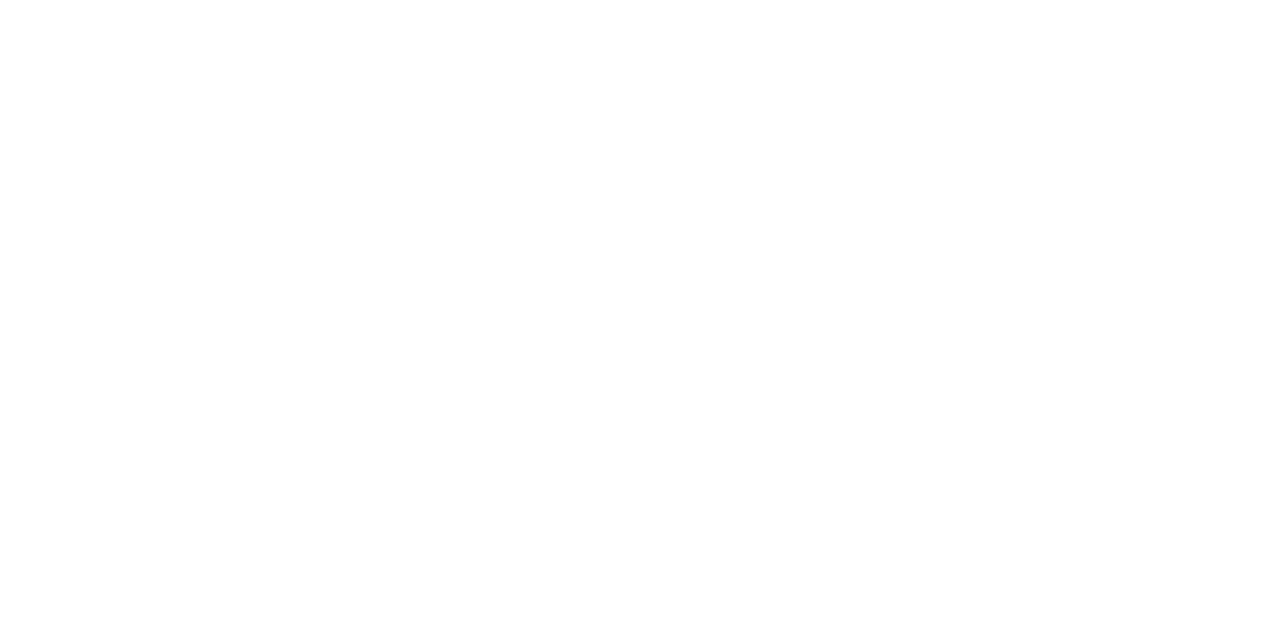
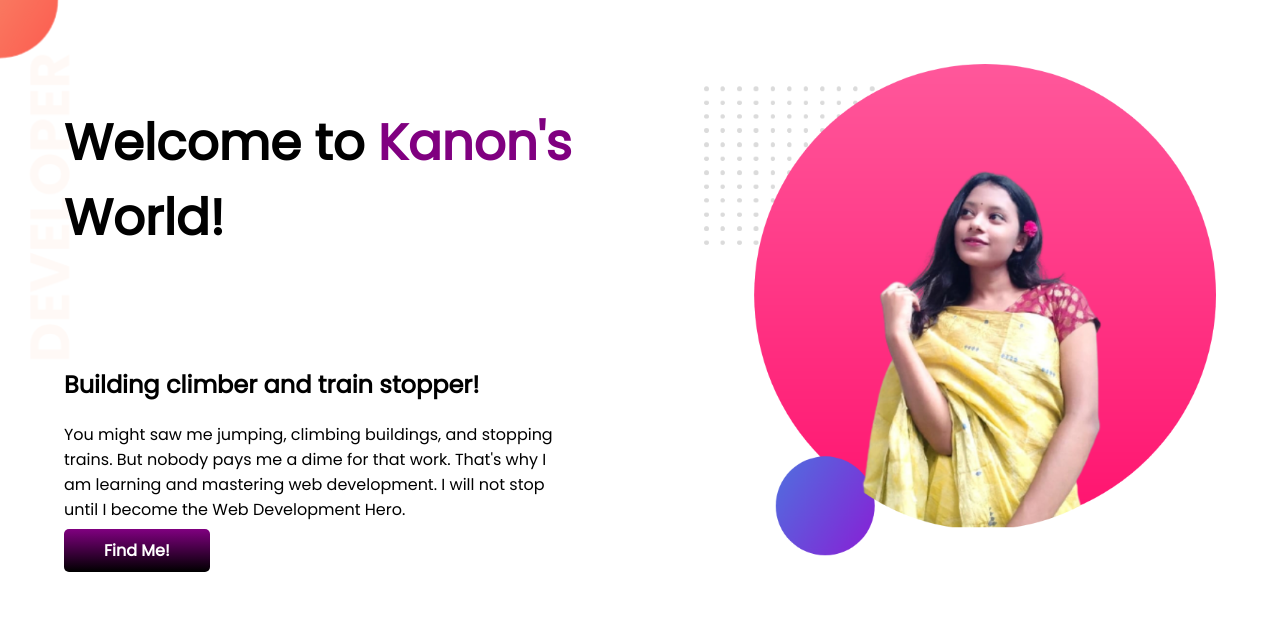
Before and after one commit to pollobkhan/portfolio, a plain HTML site: page index.html in a window 1280 px wide. Drawn offline with Linux system fonts and the light colour scheme.

Commit message:
top-banner added

```diff
--- a/index.html
+++ b/index.html
@@ -1,13 +1,36 @@
 <!DOCTYPE html>
 <html lang="en">
+
 <head>
     <meta charset="UTF-8">
     <meta http-equiv="X-UA-Compatible" content="IE=edge">
     <meta name="viewport" content="width=device-width, initial-scale=1.0">
-    <title>Portfolio</title>
+    <title>Kanon's Portfolio</title>
+    <link rel="preconnect" href="https://fonts.googleapis.com">
+    <link rel="preconnect" href="https://fonts.gstatic.com" crossorigin>
+    <link href="https://fonts.googleapis.com/css2?family=Anton&family=Poppins&display=swap" rel="stylesheet">
     <link rel="stylesheet" href="style.css">
 </head>
+
 <body>
+    <section class="top-banner">
+        <div class="half-width">
+            <h1>Welcome to <span class="orange-color">Kanon's</span> World!</h1>
+            <br>
+            <br>
+            <h2>Building climber and train stopper!</h2>
+            <p>You might saw me jumping, climbing buildings, and stopping trains. But nobody pays me a dime for that
+                work.
+                That's why I am learning and mastering web development. I will not stop until I become the Web
+                Development
+                Hero.</p>
+            <a class="link-button" target="_blank" href="https://www.facebook.com/profile.php?id=100039644627399">Find
+                Me!</a>
+        </div>
+        <div class="half-width">
+            <img src="images/background.png" alt="">
+        </div>
+    </section>
+</body>
 
-</body>
 </html>
--- a/style.css
+++ b/style.css
@@ -0,0 +1,33 @@
+body{
+    font-family: 'Anton', sans-serif;
+    font-family: 'Poppins', sans-serif;
+    margin: 0;
+}
+h1{
+    font-size: 50px;
+}
+.orange-color{
+    color: purple;
+}
+section{
+    display: flex;
+}
+.half-width{
+    width: 50%;
+    padding: 5%;
+}
+.half-width img{
+    width: 100%;
+}
+.link-button{
+    text-decoration: none;
+    background-image: linear-gradient(purple, black);
+    padding: 10px 40px;
+    border-radius: 5px;
+    color: white;
+    font-weight: 700;
+}
+.top-banner{
+    background-image: url(images/top-banner.png);
+    background-repeat: no-repeat;
+}
```
Also changed, not shown: images/background.png (added), images/dream-bg.png (added), images/exp-bg.png (added), images/jhankar.png (added), images/jhankar2.png (added), images/my-bg.png (added), images/my-bg2.png (added), images/top-banner.png (added), 7 other files.
